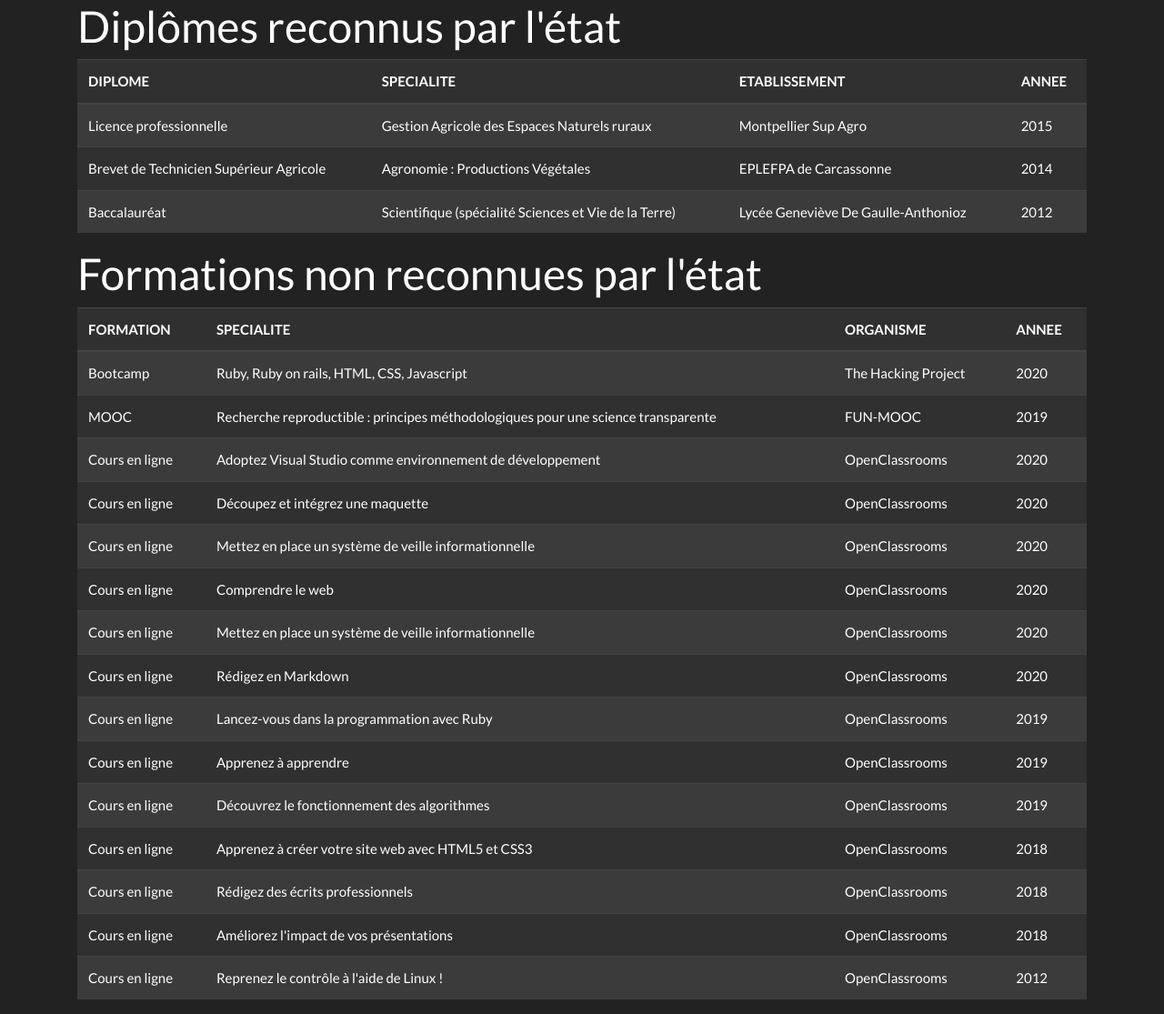
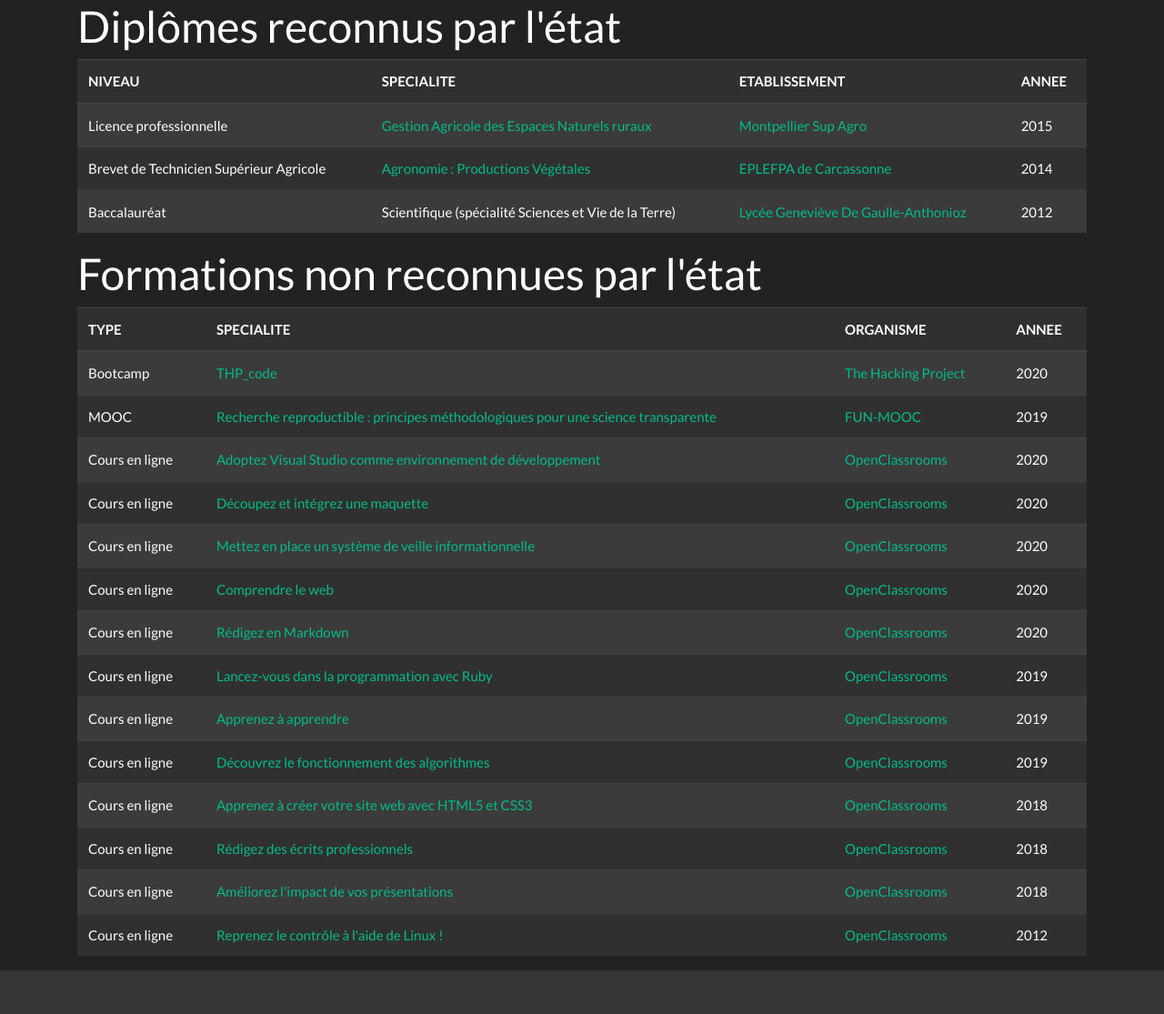
Before and after one commit to lifeae/Portfolio, a PHP site: page /html/formations.html in a window 1280 px wide. Shown: the part 71-1186 px from the top of the page at 91% size. After the commit the page ends 1138 px from the top, so only its background shows below. Run offline with PHP 8.4, Linux system fonts and the light colour scheme.

Commit message:
V1 :heavy_check_mark:

```diff
--- a/css/style.css
+++ b/css/style.css
@@ -4,3 +4,24 @@
   height: 90px;
   margin: 2px;
 }
+
+img {
+  margin: 2px;
+}
+
+.logo-social-media {
+  width: 32px;
+  height: 32px;
+  margin-right: 10px;
+}
+
+.img-profile {
+  border-radius: 10rem;
+  width: 170px;
+  height: 170px;
+  border: 5px solid white;
+}
+
+header {
+  margin-bottom: 80px;
+}
--- a/html/formations.html
+++ b/html/formations.html
@@ -35,7 +35,7 @@
     <table class="table table-striped table-dark">
       <thead>
         <tr>
-          <th scope="col">DIPLOME</th>
+          <th scope="col">NIVEAU</th>
           <th scope="col">SPECIALITE</th>
           <th scope="col">ETABLISSEMENT</th>
           <th scope="col">ANNEE</th>
@@ -44,20 +44,20 @@
       <tbody>
         <tr>
           <td>Licence professionnelle</td>
-          <td>Gestion Agricole des Espaces Naturels ruraux</td>
-          <td>Montpellier Sup Agro</td>
+          <td><a href="https://www.montpellier-supagro.fr/formations/catalogue-des-formations/recherche-d-une-formation/gestion-agricole-des-espaces-naturels">Gestion Agricole des Espaces Naturels ruraux</a></td>
+          <td><a href="https://www.montpellier-supagro.fr/">Montpellier Sup Agro</a></td>
           <td>2015</td>
         </tr>
         <tr>
           <td>Brevet de Technicien Supérieur Agricole</td>
-          <td>Agronomie : Productions Végétales</td>
-          <td>EPLEFPA de Carcassonne</td>
+          <td><a href="http://www.epl-carcassonne.fr/joomla/index.php/legta/filieres-legta/btsa-legta/bts-apv-legta">Agronomie : Productions Végétales</a></td>
+          <td><a href="http://www.epl-carcassonne.fr/joomla/index.php/legta">EPLEFPA de Carcassonne</a></td>
           <td>2014</td>
         </tr>
         <tr>
           <td>Baccalauréat</td>
           <td>Scientifique (spécialité Sciences et Vie de la Terre)</td>
-          <td>Lycée Geneviève De Gaulle-Anthonioz</td>
+          <td><a href="https://lyc-anthoniozdegaulle-milhaud.ac-montpellier.fr/">Lycée Geneviève De Gaulle-Anthonioz</a></td>
           <td>2012</td>
         </tr>
         <tr>
@@ -68,7 +68,7 @@
     <table class="table table-striped table-dark">
       <thead>
         <tr>
-          <th scope="col">FORMATION</th>
+          <th scope="col">TYPE</th>
           <th scope="col">SPECIALITE</th>
           <th scope="col">ORGANISME</th>
           <th scope="col">ANNEE</th>
@@ -77,92 +77,86 @@
       <tbody>
         <tr>
           <td>Bootcamp</td>
-          <td>Ruby, Ruby on rails, HTML, CSS, Javascript</td>
-          <td>The Hacking Project</td>
+          <td><a href="https://www.thehackingproject.org/courses/code?locale=fr">THP_code</a></td>
+          <td><a href="https://thehackingproject.org">The Hacking Project</a></td>
           <td>2020</td>
         </tr>
         <tr>
           <td>MOOC</td>
-          <td>Recherche reproductible : principes méthodologiques pour une science transparente</td>
-          <td>FUN-MOOC</td>
+          <td><a href="https://www.fun-mooc.fr/courses/course-v1:inria+41016+self-paced/about">Recherche reproductible : principes méthodologiques pour une science transparente</a></td>
+          <td><a href="https://www.fun-mooc.fr/">FUN-MOOC</a></td>
           <td>2019</td>
         </tr>
         <tr>
           <td>Cours en ligne</td>
-          <td>Adoptez Visual Studio comme environnement de développement</td>
-          <td>OpenClassrooms</td>
+          <td><a href="https://openclassrooms.com/fr/courses/5641796-adoptez-visual-studio-comme-environnement-de-developpement">Adoptez Visual Studio comme environnement de développement</a></td>
+          <td><a href="https://openclassrooms.com/fr/">OpenClassrooms</a></td>
           <td>2020</td>
         </tr>
         <tr>
           <td>Cours en ligne</td>
-          <td>Découpez et intégrez une maquette</td>
-          <td>OpenClassrooms</td>
+          <td><a href="https://openclassrooms.com/fr/courses/3504431-decoupez-et-integrez-une-maquette">Découpez et intégrez une maquette</a></td>
+          <td><a href="https://openclassrooms.com/fr/">OpenClassrooms</a></td>
           <td>2020</td>
         </tr>
         <tr>
           <td>Cours en ligne</td>
-          <td>Mettez en place un système de veille informationnelle</td>
-          <td>OpenClassrooms</td>
+          <td><a href="https://openclassrooms.com/fr/courses/4805776-mettez-en-place-un-systeme-de-veille-informationnelle">Mettez en place un système de veille informationnelle</a></td>
+          <td><a href="https://openclassrooms.com/fr/">OpenClassrooms</a></td>
           <td>2020</td>
         </tr>
         <tr>
           <td>Cours en ligne</td>
-          <td>Comprendre le web</td>
-          <td>OpenClassrooms</td>
+          <td><a href="https://openclassrooms.com/fr/courses/1946386-comprendre-le-web">Comprendre le web</a></td>
+          <td><a href="https://openclassrooms.com/fr/">OpenClassrooms</a></td>
           <td>2020</td>
         </tr>
         <tr>
           <td>Cours en ligne</td>
-          <td>Mettez en place un système de veille informationnelle</td>
-          <td>OpenClassrooms</td>
+          <td><a href="https://openclassrooms.com/fr/courses/1304236-redigez-en-markdown">Rédigez en Markdown</a></td>
+          <td><a href="https://openclassrooms.com/fr/">OpenClassrooms</a></td>
           <td>2020</td>
         </tr>
         <tr>
           <td>Cours en ligne</td>
-          <td>Rédigez en Markdown</td>
-          <td>OpenClassrooms</td>
-          <td>2020</td>
-        </tr>
-        <tr>
-          <td>Cours en ligne</td>
-          <td>Lancez-vous dans la programmation avec Ruby</td>
-          <td>OpenClassrooms</td>
+          <td><a href="https://openclassrooms.com/fr/courses/2913686-lancez-vous-dans-la-programmation-avec-ruby">Lancez-vous dans la programmation avec Ruby</a></td>
+          <td><a href="https://openclassrooms.com/fr/">OpenClassrooms</a></td>
           <td>2019</td>
         </tr>
         <tr>
           <td>Cours en ligne</td>
-          <td>Apprenez à apprendre</td>
-          <td>OpenClassrooms</td>
+          <td><a href="https://openclassrooms.com/fr/courses/4312781-apprenez-a-apprendre">Apprenez à apprendre</a></td>
+          <td><a href="https://openclassrooms.com/fr/">OpenClassrooms</a></td>
           <td>2019</td>
         </tr>
         <tr>
           <td>Cours en ligne</td>
-          <td>Découvrez le fonctionnement des algorithmes</td>
-          <td>OpenClassrooms</td>
+          <td><a href="https://openclassrooms.com/fr/courses/4366701-decouvrez-le-fonctionnement-des-algorithmes">Découvrez le fonctionnement des algorithmes</a></td>
+          <td><a href="https://openclassrooms.com/fr/">OpenClassrooms</a></td>
           <td>2019</td>
         </tr>
         <tr>
           <td>Cours en ligne</td>
-          <td>Apprenez à créer votre site web avec HTML5 et CSS3</td>
-          <td>OpenClassrooms</td>
+          <td><a href="https://openclassrooms.com/fr/courses/1603881-apprenez-a-creer-votre-site-web-avec-html5-et-css3">Apprenez à créer votre site web avec HTML5 et CSS3</a></td>
+          <td><a href="https://openclassrooms.com/fr/">OpenClassrooms</a></td>
           <td>2018</td>
         </tr>
         <tr>
           <td>Cours en ligne</td>
-          <td>Rédigez des écrits professionnels</td>
-          <td>OpenClassrooms</td>
+          <td><a href="https://openclassrooms.com/fr/courses/4929676-redigez-des-ecrits-professionnels">Rédigez des écrits professionnels</a></td>
+          <td><a href="https://openclassrooms.com/fr/">OpenClassrooms</a></td>
           <td>2018</td>
         </tr>
         <tr>
           <td>Cours en ligne</td>
-          <td>Améliorez l'impact de vos présentations</td>
-          <td>OpenClassrooms</td>
+          <td><a href="https://openclassrooms.com/fr/courses/3013891-ameliorez-limpact-de-vos-presentations">Améliorez l'impact de vos présentations</a></td>
+          <td><a href="https://openclassrooms.com/fr/">OpenClassrooms</a></td>
           <td>2018</td>
         </tr>
         <tr>
           <td>Cours en ligne</td>
-          <td>Reprenez le contrôle à l'aide de Linux !</td>
-          <td>OpenClassrooms</td>
+          <td><a href="https://openclassrooms.com/fr/courses/43538-reprenez-le-controle-a-laide-de-linux">Reprenez le contrôle à l'aide de Linux !</a></td>
+          <td><a href="https://openclassrooms.com/fr/">OpenClassrooms</a></td>
           <td>2012</td>
         </tr>
       </tbody>
```
Also changed, not shown: html/atouts.html (+11 -10 lines), html/experiences.html (+31 -31 lines), html/index.html (+20 -4 lines), img/logo_bootstrap.png (added), img/logo_github_big.png (renamed from img/logo_github.png), img/logo_github_small.png (added), img/logo_like.png (added), img/logo_linkedin.png (added), img/romain_leporatti.jpg (added).
